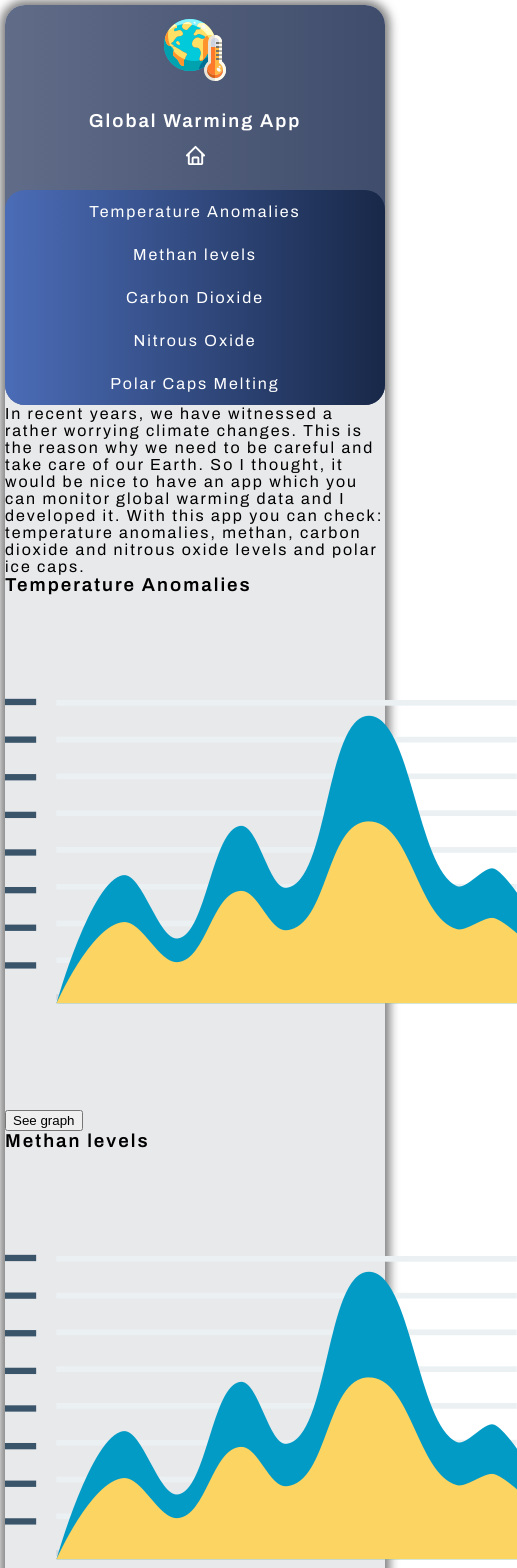
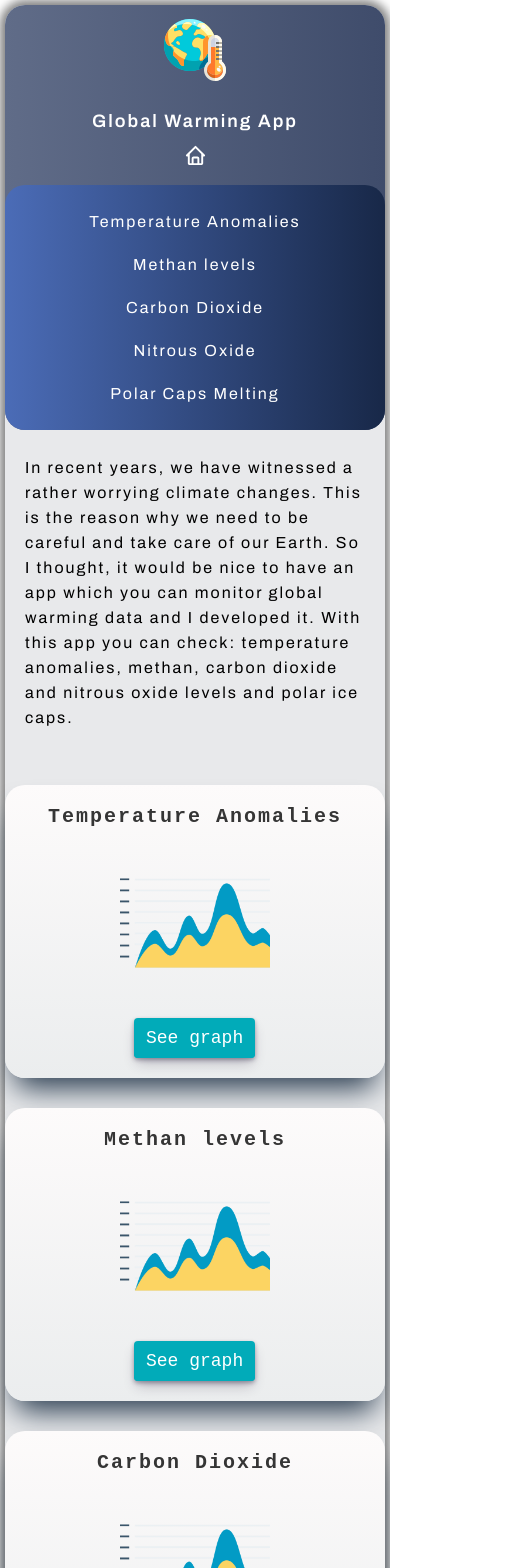
Before and after one commit to LeoBok/Global-Warming-App, a React (Create React App) app: page / in a window 390 px wide. Shown: the top 1568 px of the page, 517 px wide, since content can reach past the window. Built offline with nearby package versions, Linux system fonts and the light colour scheme.

Commit message:
styled Main component and also added media queries

```diff
--- a/src/App.css
+++ b/src/App.css
@@ -42,7 +42,10 @@ a {
     margin: 5px;
   }
   .main-sidebar-content {
-    padding-bottom: 20px;
+    padding-bottom: 15px;
+  }
+  .main-sidebar-content h3 {
+    font-size: 18px;
   }
   .main-sidebar-content img,
   .main-sidebar-content h3,
@@ -50,7 +53,30 @@ a {
   .sidebar-links li {
     padding: 13px 0;
   }
+  .sidebar-links {
+    padding: 15px 0;
+  }
+  .sidebar-links a {
+    font-size: 16px;
+  }
   .sidebar-icon {
     font-size: 23px;
   }
+  .intro {
+    max-width: 550px;
+    padding: 25px 20px;
+    line-height: 25px;
+  }
+  .items-container {
+    padding: 0 0 10px 0;
+  }
+  .single-item {
+    padding: 20px 0;
+    max-width: 450px;
+    margin: 30px auto;
+  }
+  .graph-img {
+    max-width: 150px;
+    padding: 20px 0;
+  }
 }
--- /dev/null
+++ b/src/components/Main/Main.css
@@ -0,0 +1,63 @@
+.items-container li {
+    border-radius: 20px;
+    background-image: linear-gradient(180deg, #fdfbfb 0%, #ebedee 100%);
+    box-shadow: rgb(38, 57, 77) 0px 20px 30px -10px;
+    display: flex;
+    align-items: center;
+    flex-direction: column;
+    justify-content: center;
+}
+
+.single-item h3 {
+    text-align: center;
+    color: #353535;
+    font-family: "JetBrains Mono",monospace;
+    font-size: 20px;
+}
+
+.single-item a {
+    color: -webkit-link;
+    cursor: pointer;
+    text-decoration: none;
+}
+
+.single-item button {
+    align-items: center;
+    appearance: none;
+    background-color: #01ABB9;
+    border-radius: 4px;
+    border-width: 0;
+    box-shadow: rgba(45, 35, 66, 0.4) 0 2px 4px,rgba(45, 35, 66, 0.3) 0 7px 13px -3px,#01ABB9 0 -3px 0 inset;
+    box-sizing: border-box;
+    color: #FFFFFF;
+    cursor: pointer;
+    display: inline-flex;
+    font-family: "JetBrains Mono",monospace;
+    height: 40px;
+    list-style: none;
+    overflow: hidden;
+    padding-left: 12px;
+    padding-right: 12px;
+    text-decoration: none;
+    transition: box-shadow .15s,transform .15s;
+    user-select: none;
+    -webkit-user-select: none;
+    touch-action: manipulation;
+    white-space: nowrap;
+    will-change: box-shadow,transform;
+    font-size: 18px;
+}
+
+.single-item button:focus {
+    box-shadow: #01ABB9 0 0 0 1.5px inset, rgba(45, 35, 66, 0.4) 0 2px 4px, rgba(45, 35, 66, 0.3) 0 7px 13px -3px, #01ABB9 0 -3px 0 inset;
+}
+
+.single-item button:hover {
+    box-shadow: rgba(45, 35, 66, 0.4) 0 4px 8px, rgba(45, 35, 66, 0.3) 0 7px 13px -3px, #01ABB9 0 -3px 0 inset;
+    transform: translateY(-2px);
+}
+
+.single-item button:active {
+    box-shadow: #01ABB9 0 3px 7px inset;
+    transform: translateY(2px);
+}
--- a/src/components/Main/Main.js
+++ b/src/components/Main/Main.js
@@ -1,9 +1,10 @@
 import MainLinks from "./MainLinks"
+import './Main.css'
 
 const Main = () => {
     return(
-        <main>
-            <p>
+        <main className="home">
+            <p className='intro'>
                 In recent years, we have witnessed a rather worrying climate changes.
                 This is the reason why we need to be careful and take care of our Earth.
                 So I thought, it would be nice to have an app which you can monitor
--- a/src/components/Main/MainLinks.js
+++ b/src/components/Main/MainLinks.js
@@ -4,12 +4,13 @@ import stats from '../../images/stats.png'
 
 const MainLinks = () => {
     return(
-        <ul>
+        <ul className="items-container">
             {
                 pageLinks.map(item => (
-                    <li key={item.id}>
+                    <li key={item.id} className='single-item'>
                         <h3>{item.title}</h3>
                         <img
+                            className="graph-img"
                             src={stats}
                             alt='stats img'
                         />
```
